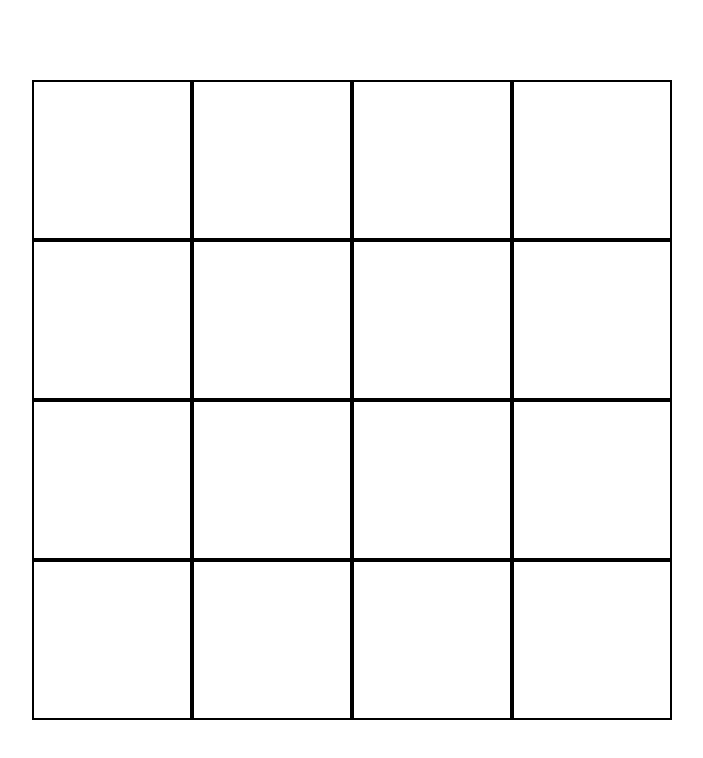
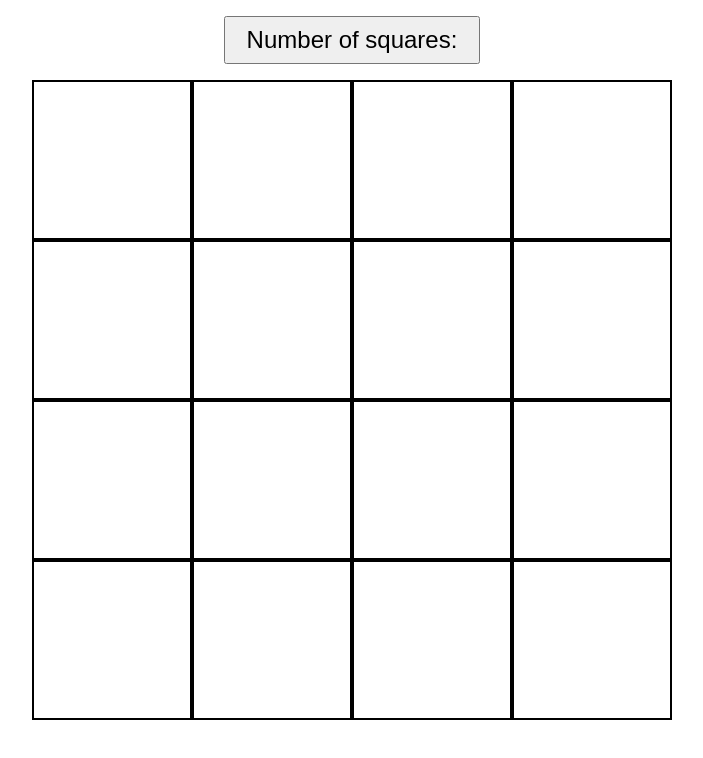
Before and after one commit to sarahrovie/etch-a-sketch, a plain HTML site: page index.html in a window 1280 px wide. Shown: the whole page, without its empty margins (288-991 px from the left). Drawn offline with Linux system fonts and the light colour scheme.

Commit message:
Add button that will prompt user for new grid size

```diff
--- a/index.html
+++ b/index.html
@@ -8,6 +8,7 @@
     <script src="main.js" defer></script>
 </head>
 <body>
+    <button>Number of squares:</button>
     <div id="container">
 
     </div>
--- a/style.css
+++ b/style.css
@@ -12,8 +12,17 @@
 body {
     min-height: 100vh;
     display: flex;
-    justify-content: center;
+    flex-direction: column;
+    justify-content: flex-start;
     align-items: center;
+}
+
+button {
+    font-size: 1.5rem;
+    width: 16rem;
+    height: 3rem;
+    margin: 1rem;
+    padding: 0.3rem;
 }
 
 #container {
@@ -42,7 +51,7 @@ body {
     }
 }
 
-@media only screen and (max-width: 385px) {
+@media only screen and (max-width: 300px) {
     .grid-div {
         width: 5rem;
         height: 5rem;
```
Also changed, not shown: main.js (line endings or trailing spaces).
